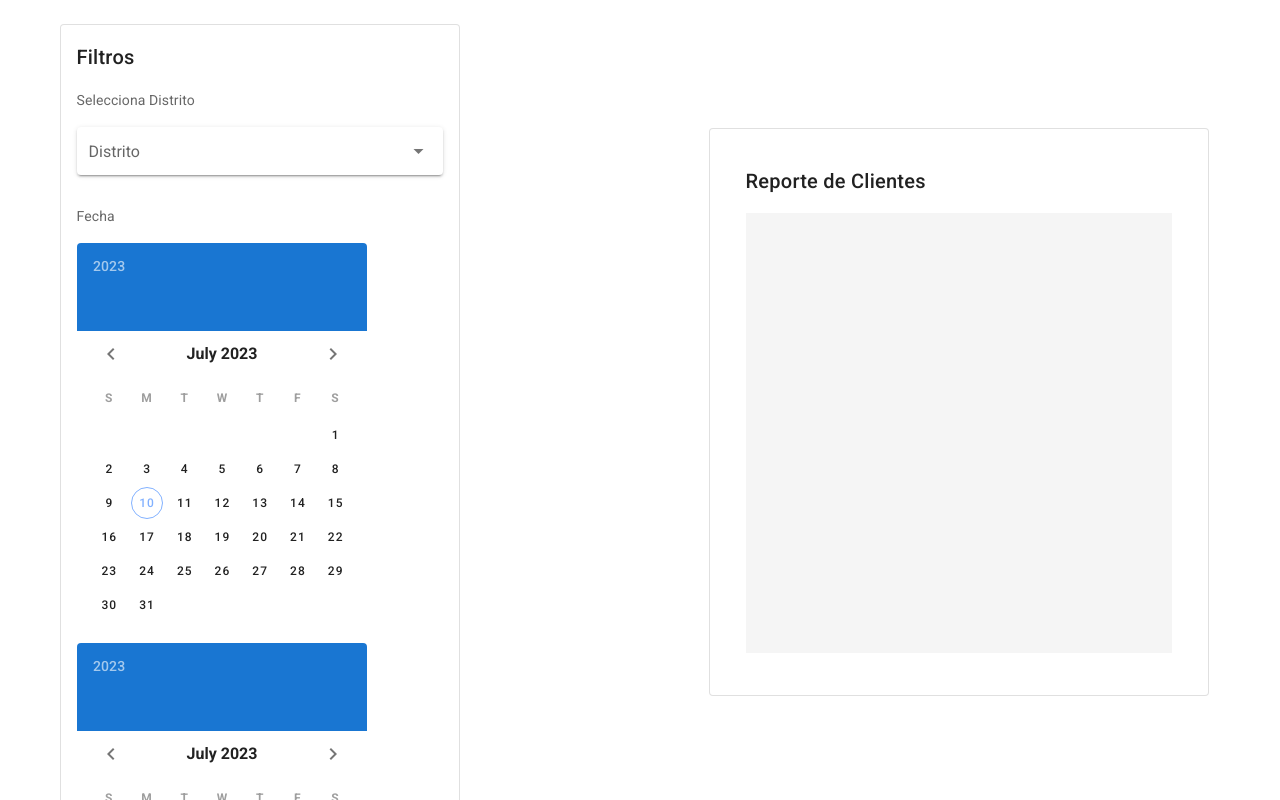
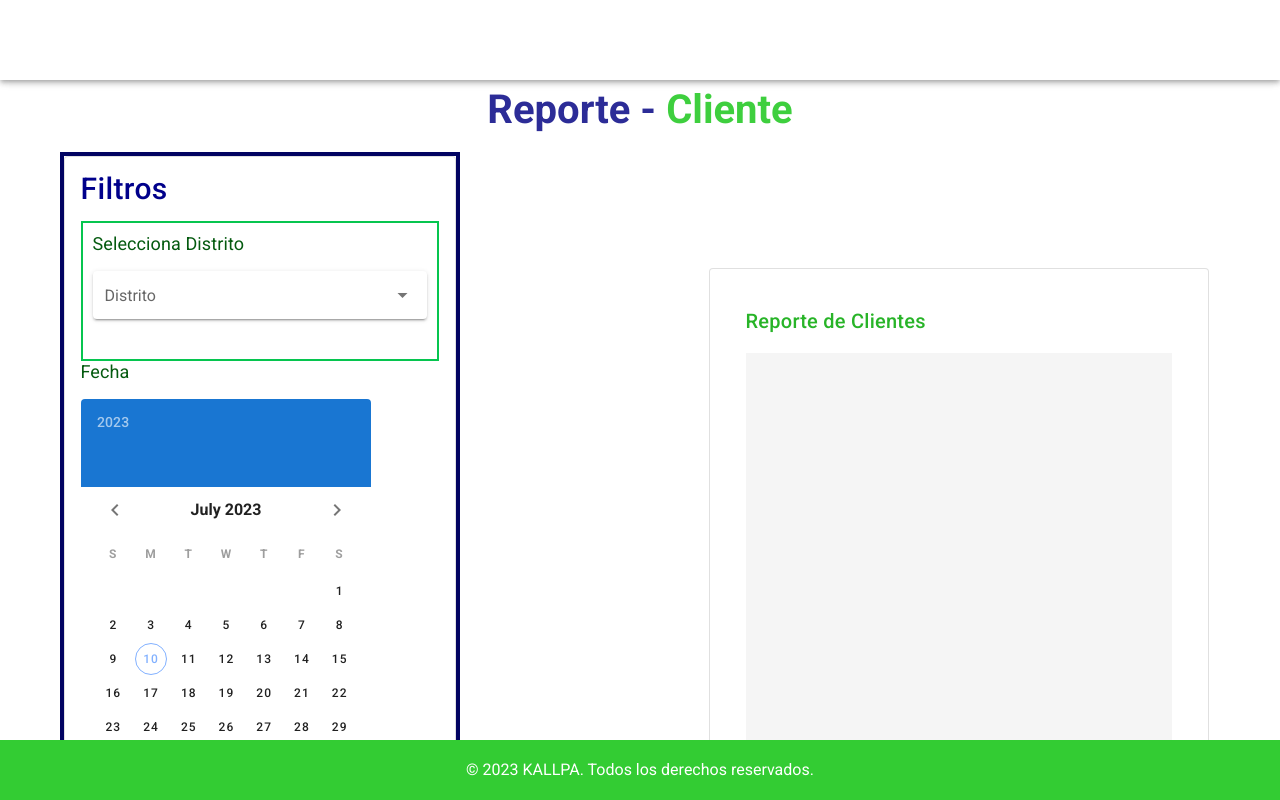
Before and after one commit to DevsJuniors/kallpaweb-front, a Vue app: page /reportes/clientes in a window 1280 px wide. Shown: the top 800 px of the page. Built offline with nearby package versions, Linux system fonts and the light colour scheme; no server answers.

Commit message:
camila part

```diff
--- a/src/components/ReporteClientes/ReporteClientes.vue
+++ b/src/components/ReporteClientes/ReporteClientes.vue
@@ -1,11 +1,42 @@
 <template>
+    <div >
+      <v-app-bar color="white" dense dark height="80">
+          <v-toolbar-title>
+            <v-img
+              src="../../views/Img/Kallpa.png"
+              max-height="300"
+              max-width="200"
+              class="kallpa-image"></v-img>
+          </v-toolbar-title>
+          <v-spacer></v-spacer>
+          <v-img
+            src="../../views/Img/usuario (3).png"
+            max-height="100"
+            max-width="50"></v-img>
+        </v-app-bar>
+        <v-footer color="#33cc33" app height="60">
+          <v-row align="center" justify="center">
+            <v-col cols="12" class="text-center white--text">
+              &copy; 2023 KALLPA. Todos los derechos reservados.
+            </v-col>
+          </v-row>
+        </v-footer>
+    <div>
+      <div style="display: flex; justify-content: center; align-items: center;">
+      <h2 style="color: rgba(0, 0, 129, 0.829); margin-right: 10px;font-size: 40px;font-weight: bold">Reporte -</h2>
+      <h2 style="color: rgb(62, 207, 62);font-size: 40px;font-weight: bold">Cliente</h2>
+    </div>
+    </div>
+
+
   <div class="container">
-    <div class="filtros">
-      <v-container class="px-0" fluid>
+    <div class="filtros contenedor-cajas-E">
+
         <v-card outlined class="max-width-400">
-          <v-card-title>Filtros</v-card-title>
+          <v-card-title style="color: darkblue; font-size: 30px;">Filtros</v-card-title>
           <v-card-text>
-            <p>Selecciona Distrito</p>
+            <div class="contenedor-cajas-A " >
+            <p style="color:rgb(4, 90, 15);font-size: 18px;">Selecciona Distrito</p>
             <v-combobox
               v-model="distritoSeleccionado"
               :items="distritos"
@@ -14,7 +45,8 @@
               label="Distrito"
               clearable
               solo></v-combobox>
-            <p>Fecha</p>
+            </div>
+            <p style="color:rgb(4, 90, 15);font-size: 18px;">Fecha</p>
             <v-row>
               <v-col cols="12" sm="10">
                 <v-date-picker v-model="start"></v-date-picker>
@@ -23,7 +55,8 @@
                 <v-date-picker v-model="end"></v-date-picker>
               </v-col>
             </v-row>
-            <p>Estrato Social</p>
+            <div class="contenedor-cajas-A " >
+            <p style="color:rgb(4, 90, 15);font-size: 18px;">Estrato Social</p>
             <v-combobox
               v-model="estratoSeleccionado"
               :items="estratos"
@@ -32,6 +65,7 @@
               label="Seleccionar Estrato Social"
               clearable
               solo></v-combobox>
+            </div>
           </v-card-text>
           <v-card-actions>
             <v-btn color="primary" @click="generarReporte"
@@ -40,12 +74,12 @@
             <v-btn color="primary" @click="resetFilters">Atras</v-btn>
           </v-card-actions>
         </v-card>
-      </v-container>
+
     </div>
     <div class="reportec">
       <v-container>
         <v-card outlined class="reporte">
-          <v-card-title>Reporte de Clientes</v-card-title>
+          <v-card-title style="color:rgb(40, 180, 40); font-size: 20px;">Reporte de Clientes</v-card-title>
           <v-card-text>
             <textarea rows="20" cols="50" disabled>{{
               reporteClientes
@@ -55,6 +89,7 @@
       </v-container>
     </div>
   </div>
+</div>
 </template>
 <style>
 .max-width-400 {
@@ -88,5 +123,18 @@ textarea {
   color: #333;
   background-color: #f5f5f5;
 }
+.contenedor-cajas-E {
+  border: 4px solid #010361 ;
+  padding: 0px;
+}
+.contenedor-cajas-A {
+  border: 2px solid #06c54f ;
+  background-color: #ffffff6e;
+  padding: 10px;
+}
+.kallpa-image {
+  margin-top: 35px;
+}
+
 </style>
 <script src="./ReporteClientes.js"></script>
--- a/src/components/ReporteContrato/ReporteContrato.vue
+++ b/src/components/ReporteContrato/ReporteContrato.vue
@@ -1,11 +1,42 @@
 <template>
+  <div >
+    <v-app-bar color="white" dense dark height="80">
+          <v-toolbar-title>
+            <v-img
+              src="../../views/Img/Kallpa.png"
+              max-height="300"
+              max-width="200"
+              class="kallpa-image"></v-img>
+          </v-toolbar-title>
+          <v-spacer></v-spacer>
+          <v-img
+            src="../../views/Img/usuario (3).png"
+            max-height="100"
+            max-width="50"></v-img>
+        </v-app-bar>
+        <v-footer color="#33cc33" app height="60">
+          <v-row align="center" justify="center">
+            <v-col cols="12" class="text-center white--text">
+              &copy; 2023 KALLPA. Todos los derechos reservados.
+            </v-col>
+          </v-row>
+        </v-footer>
+    <div>
+      <div style="display: flex; justify-content: center; align-items: center;">
+      <h2 style="color: rgba(0, 0, 129, 0.829); margin-right: 10px;font-size: 40px;font-weight: bold">Reporte -</h2>
+      <h2 style="color: rgb(62, 207, 62);font-size: 40px;font-weight: bold">Contrato</h2>
+    </div>
+    </div>
+
+  <!-- CONTENEDOR DE FILTROS - ASESOR-->
+
   <div class="container">
-    <div class="filtros">
-      <v-container class="px-0" fluid>
-        <v-card outlined class="max-width-400">
-          <v-card-title>Filtros</v-card-title>
+    <div class="filtros contenedor-cajas-E " >
+          <v-card-title style="color: rgb(11, 13, 105); font-size: 30px ;">Filtros</v-card-title>
           <v-card-text>
-            <p>Estado Contrato</p>
+            <!--CONTENEDOR DE ESTRATO-->
+            <div class="contenedor-cajas-A " >
+            <p style="color: rgb(4, 90, 15); font-size: 18px;">Estado Contrato</p>
             <v-radio-group v-model="estadoSeleccionado">
               <v-radio
                 v-for="estado in estadosContratos"
@@ -13,17 +44,10 @@
                 :label="estado"
                 :value="estado"></v-radio>
             </v-radio-group>
-
-            <p>Fecha</p>
-            <v-row>
-              <v-col cols="12" sm="10">
-                <v-date-picker v-model="start"></v-date-picker>
-              </v-col>
-              <v-col cols="12" sm="10">
-                <v-date-picker v-model="end"></v-date-picker>
-              </v-col>
-            </v-row>
-            <p>Asesor</p>
+            </div>
+            <!-- FIN CONTENEDOR ESTRATO-->
+            <div class="contenedor-cajas-A " >
+            <p style="color:rgb(4, 90, 15);font-size: 18px;">Asesor</p>
             <v-combobox
               v-model="empleadoSeleccionado"
               :items="empleadosCategoria1"
@@ -32,6 +56,7 @@
               label="Seleccionar Asesor"
               clearable
               solo></v-combobox>
+            </div>
           </v-card-text>
           <v-card-actions>
             <v-btn color="primary" @click="generarReporte"
@@ -39,13 +64,28 @@
             >
             <v-btn color="primary" @click="reporte">Atras</v-btn>
           </v-card-actions>
-        </v-card>
-      </v-container>
+
     </div>
+<!-- FIN DE CONTENDOR FILTROS  ASESOR-->
+
+    <!--CONTENEDOR DE CALENDARIO-->
+    <div style="margin-right: 9%;" class="contenedor-cajas-E " >
+       <p style="color:rgb(4, 90, 15);font-size: 26px;margin-top: 10px;">Fecha</p>
+       <v-row>
+       <v-col cols="12" sm="6">
+       <v-date-picker v-model="start"></v-date-picker>
+       </v-col>
+       <v-col cols="12" sm="6">
+       <v-date-picker v-model="end"></v-date-picker>
+       </v-col>
+       </v-row>
+       </div>
+    <!--FIN C. CALENDARIO -->
+    <!-- REPORTE-->
     <div class="reportec">
-      <v-container>
-        <v-card outlined class="reporte">
-          <v-card-title>Reporte de Contrato</v-card-title>
+      <v-container style="margin-right: 15%;" class="contenedor-cajas-B" >
+       <v-card outlined class="reporte">
+          <v-card-title style="color:rgb(40, 180, 40); font-size: 20px;">Reporte de Contrato</v-card-title>
           <v-card-text>
             <textarea v-model="reporteContratos" rows="20" cols="50" disabled>
             </textarea>
@@ -53,15 +93,18 @@
         </v-card>
       </v-container>
     </div>
+    <!-- FIN REPORTE -->
   </div>
+</div>
 </template>
+
 <style>
 .max-width-400 {
   max-width: 400px;
 }
 .reporte {
-  width: 500px;
-  padding: 20px;
+  width: 550px;
+  padding: 4px;
 }
 .filtros {
   max-width: 400px;
@@ -71,7 +114,7 @@
   display: flex;
   justify-content: center;
   align-items: center;
-  height: 100vh;
+  height: 20;
 }
 .container {
   display: flex;
@@ -87,5 +130,32 @@ textarea {
   color: #333;
   background-color: #f5f5f5;
 }
+.contenedor-cajas-E {
+  border: 4px solid #010361 ;
+   padding: 10px;
+   margin-top: 20px;
+   height: 100%;
+}
+.contenedor-cajas-B {
+  border: 4px solid #0fa14700 ;
+   padding: 10px;
+   margin-top: 20px;
+   height: 100%;
+   border-radius: 10%;
+}
+.contenedor-cajas-A {
+  border: 3px solid #06c54f ;
+  margin-top: 10px;
+  padding: 10px;
+}
+.titulo{
+  font-size: 32px;
+  font-family: Sans-serif;
+  color: rgb(252, 252, 252);
+}
+.kallpa-image {
+  margin-top: 35px;
+}
+
 </style>
 <script src="./ReporteContrato.js"></script>
--- a/src/components/ReporteOrdenes/ReporteOrdenes.vue
+++ b/src/components/ReporteOrdenes/ReporteOrdenes.vue
@@ -1,11 +1,39 @@
 <template>
+  <div >
+    <v-app-bar color="white" dense dark height="80">
+          <v-toolbar-title>
+            <v-img
+              src="../../views/Img/Kallpa.png"
+              max-height="300"
+              max-width="200"
+              class="kallpa-image"></v-img>
+          </v-toolbar-title>
+          <v-spacer></v-spacer>
+          <v-img
+            src="../../views/Img/usuario (3).png"
+            max-height="100"
+            max-width="50"></v-img>
+        </v-app-bar>
+        <v-footer color="#33cc33" app height="60">
+          <v-row align="center" justify="center">
+            <v-col cols="12" class="text-center white--text">
+              &copy; 2023 KALLPA. Todos los derechos reservados.
+            </v-col>
+          </v-row>
+        </v-footer>
+    <div>
+      <div style="display: flex; justify-content: center; align-items: center;">
+      <h2 style="color: rgba(0, 0, 129, 0.829); margin-right: 10px;font-size: 40px;font-weight: bold">Reporte -</h2>
+      <h2 style="color: rgb(62, 207, 62);font-size: 40px;font-weight: bold">Ordenes</h2>
+    </div>
+    </div>
   <div class="container">
     <div class="filtros">
-      <v-container class="px-0" fluid>
-        <v-card outlined class="max-width-400">
-          <v-card-title>Filtros</v-card-title>
+      <v-container class="contenedor-cajas-E">
+        <v-card >
+          <v-card-title style="color: darkblue; font-size: 30px;">Filtros</v-card-title>
           <v-card-text>
-            <p>Fecha</p>
+            <p style="color:rgb(4, 90, 15);font-size: 18px;">Fecha</p>
             <v-row>
               <v-col cols="12" sm="12">
                 <v-date-picker v-model="start"></v-date-picker>
@@ -24,7 +52,7 @@
     <div class="reportec">
       <v-container>
         <v-card outlined class="reporte">
-          <v-card-title>Reporte de Clientes</v-card-title>
+          <v-card-title style="color:rgb(40, 180, 40); font-size: 20px;">Reporte de Clientes</v-card-title>
           <v-card-text>
             <textarea
               rows="20"
@@ -36,6 +64,7 @@
       </v-container>
     </div>
   </div>
+</div>
 </template>
 <style>
 .max-width-400 {
@@ -56,8 +85,8 @@
   height: 100vh;
 }
 .container {
-  display: flex;
-  justify-content: flex-end;
+  display: 20%;
+  justify-content: 4px;
 }
 textarea {
   width: 100%;
@@ -69,5 +98,13 @@ textarea {
   color: #333;
   background-color: #f5f5f5;
 }
+.kallpa-image {
+  margin-top: 35px;
+}
+.contenedor-cajas-E {
+  border: 4px solid #010361 ;
+  padding: 10px;
+}
+
 </style>
 <script src="./ReporteOrdenes.js"></script>
--- a/src/views/Reportes/Reportes.vue
+++ b/src/views/Reportes/Reportes.vue
@@ -1,27 +1,50 @@
 <template>
+  <div >
+    <v-app-bar color="white" dense dark height="80">
+          <v-toolbar-title>
+            <v-img
+              src="../../views/Img/Kallpa.png"
+              max-height="300"
+              max-width="200"
+              class="kallpa-image"></v-img>
+          </v-toolbar-title>
+          <v-spacer></v-spacer>
+          <v-img
+            src="../../views/Img/usuario (3).png"
+            max-height="100"
+            max-width="50"></v-img>
+        </v-app-bar>
+        <v-footer color="#33cc33" app height="60">
+          <v-row align="center" justify="center">
+            <v-col cols="12" class="text-center white--text">
+              &copy; 2023 KALLPA. Todos los derechos reservados.
+            </v-col>
+          </v-row>
+        </v-footer>
+    <div>
+      <div style="display: flex; justify-content: center; align-items: center;">
+      <h2 style="color: rgba(0, 0, 129, 0.829); margin-right: 10px;font-size: 40px;font-weight: bold">General -</h2>
+      <h2 style="color: rgb(62, 207, 62);font-size: 40px;font-weight: bold">Reporte</h2>
+    </div>
+    </div>
   <div>
-    <div>
-      <v-data-table
-        :headers="headers"
-        :items="contratosFiltrados"
-        item-key="IDContrato"
-        class="elevation-1">
-        <template slot="top"
-          ><v-container>
-            <v-row>
-              <v-col cols="12" sm="6">
+        <!-- CONTENEDOR  -->
+         <!-- CONTEDOR DE LOS CALENDARIOS  -->
+         <v-container>
+        <v-container>
+          <v-row>
+          <v-col cols="10" sm="6">
                 <v-date-picker v-model="start"></v-date-picker>
-              </v-col>
-              <v-col cols="12" sm="6">
+                </v-col>
+                <v-col cols="10" sm="6">
                 <v-date-picker v-model="end"></v-date-picker>
-              </v-col>
-              <div class="mt-2">
-                <Bar
-                  :key="chartKey"
-                  :options="chartOptions"
-                  :data="chartData"></Bar>
-              </div>
-              <div class="ms-16">
+          </v-col>
+        </v-row>
+      </v-container>
+      <!-- FIN CONTEDOR DE LOS CALENDARIOS  -->
+      <!-- CONENEDOR PASTEL  -->
+          <v-container>
+          <div class="ms-16">
                 <v-card>
                   <v-card-title
                     >Gráfico de Torta: Contratos por Estado</v-card-title
@@ -35,13 +58,42 @@
                   </v-card-text>
                 </v-card>
               </div>
+            </v-container>
+            <!-- FIN CONTEDOR PASTEL -->
+            <!-- CONTENEDOR DE BARRAS -->
+            <v-container>
+            <v-row>
+
+              <div class="mt-2">
+                <Bar
+                  :key="chartKey"
+                  :options="chartOptions"
+                  :data="chartData"></Bar>
+              </div>
+              <!-- FIN CONTENEDOR DE BARRAS -->
             </v-row>
           </v-container>
+        </v-container>
+        <!-- FIN CONTEDOR  -->
+
+
+
+    <div class="tabla fill-height">
+
+      <v-data-table
+        :headers="headers"
+        :items="contratosFiltrados"
+        item-key="IDContrato"
+        class="elevation-1 custom-table">
+        <template slot="top"
+          >
         </template>
       </v-data-table>
 
+
       <v-card>
-        <v-card-title> Conteo de Contratos por Estado </v-card-title>
+        <div class="contenedor-cajas-E">
+        <v-card-title style="color:rgb(17, 4, 90);font-size: 20px;"> Conteo de Contratos por Estado </v-card-title>
         <v-card-text>
           <v-list dense>
             <v-list-item
@@ -55,7 +107,9 @@
             </v-list-item>
           </v-list>
         </v-card-text>
+      </div>
       </v-card>
+
 
       <v-btn color="primary" @click="generarReporte">Generar Reporte</v-btn>
       <v-btn color="primary" @click="reporteContrato">Reporte Contratos</v-btn>
@@ -64,11 +118,35 @@
       <v-btn color="primary" @click="menu">Atras</v-btn>
     </div>
   </div>
+</div>
 </template>
 <style>
 .v-sheet--offset {
   top: -24px;
   position: relative;
 }
+.custom-table thead th {
+    background-color: #095ba8;
+    color: #ffffff !important;
+}
+.fill-height {
+  height: 100%;
+}
+.tabla {
+  width: 100%;
+}
+.contenedor-cajas {
+  border: 2px solid #47d847;
+  padding: 10px;
+}
+.kallpa-image {
+  margin-top: 35px;
+}
+.contenedor-cajas-E {
+  border: 2px solid #011761 ;
+  padding: 100px;
+}
+
+
 </style>
 <script src="./Reportes"></script>
```
